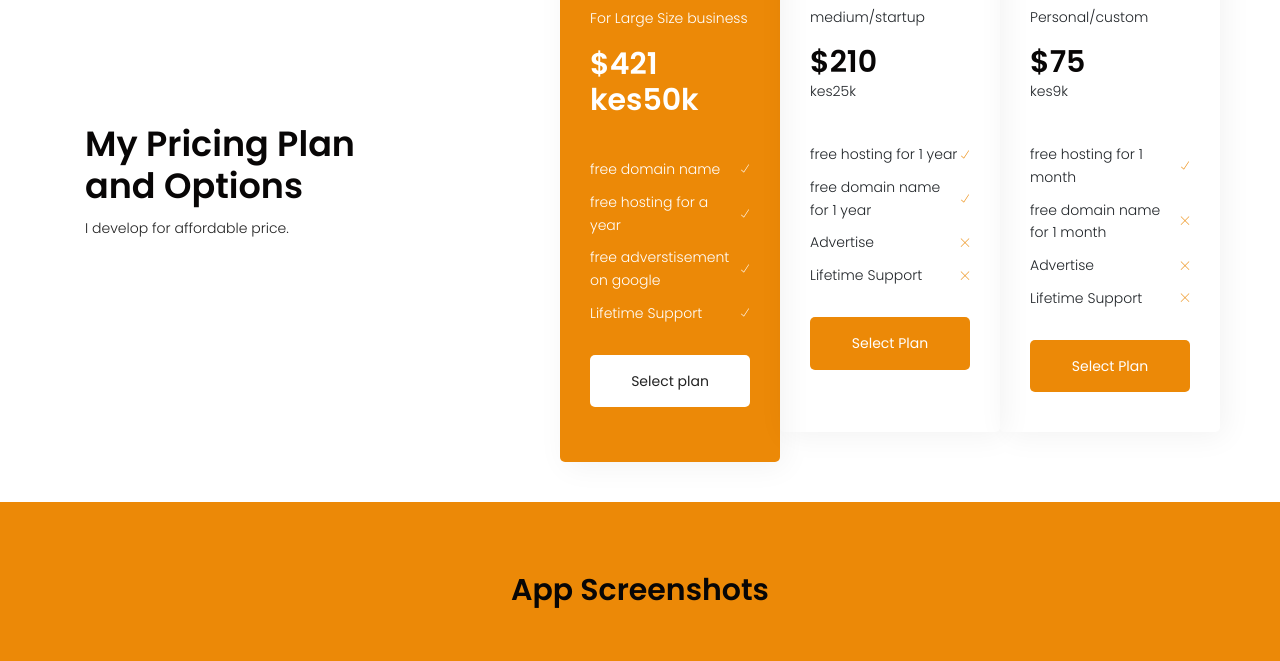
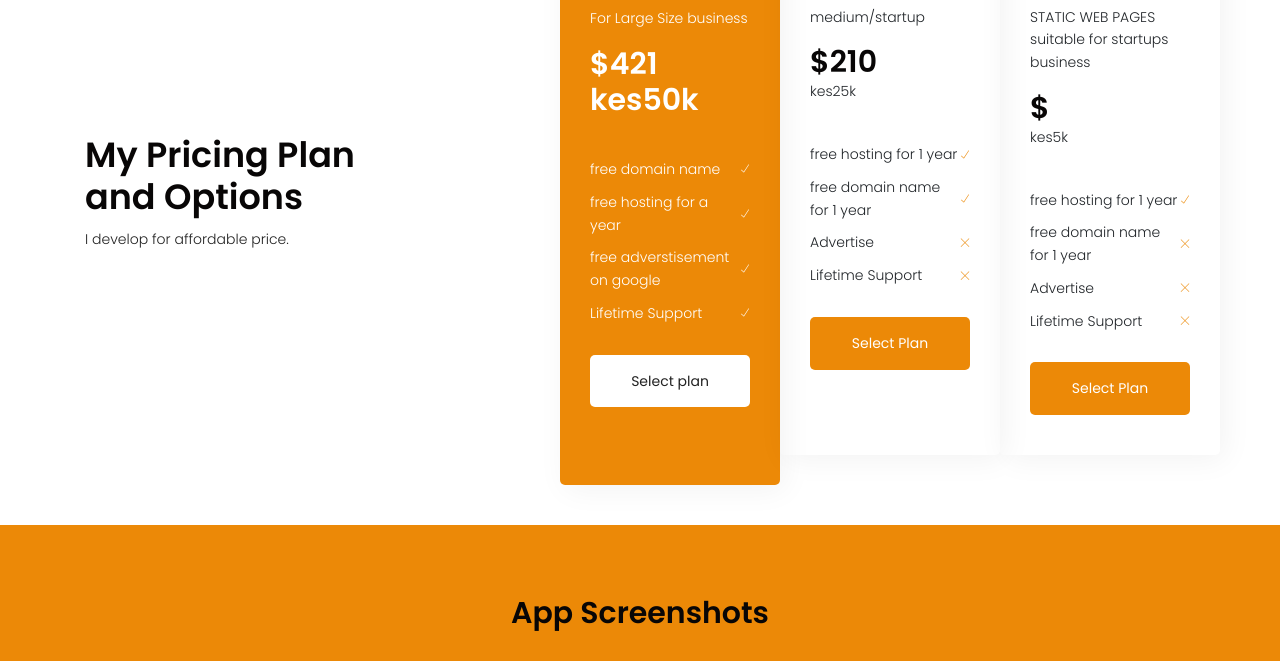
Before and after one commit to blessingsmotani/blessingsmotani3.github.io, a plain HTML site: page index.html in a window 1280 px wide. Shown: the part 5356-6017 px from the top of the page. Drawn offline with Linux system fonts and the light colour scheme; a script that the page names is missing.

Commit message:
Update index.html

```diff
--- a/index.html
+++ b/index.html
@@ -541,17 +541,17 @@ CSS
                         <div class="top-wrap">
                             <i class="ti ti-"></i>
                             <h4></h4>
-                            <p class="relative">Personal/custom</p>
-                            <h2 class="relative"><span>$</span>75</h2><span>kes</span>9k</h2>
+                            <p class="relative">STATIC WEB PAGES<br>suitable for startups business</p>
+                            <h2 class="relative"><span>$</span></h2><span>kes</span>5k</h2>
                         </div>
                         <div class="bottom-wrap">
                             <ul>
                                 <li class="d-flex justify-content-between align-items-center">
-                                    <span>free hosting for 1 month</span>
+                                    <span>free hosting for 1 year</span>
                                     <i class="ti ti-check"></i>
                                 </li>
                                 <li class="d-flex justify-content-between align-items-center">
-                                    <span>free domain name for 1 month</span>
+                                    <span>free domain name for 1 year</span>
                                     <i class="ti ti-close"></i>
                                 </li>
                                 <li class="d-flex justify-content-between align-items-center">
```
